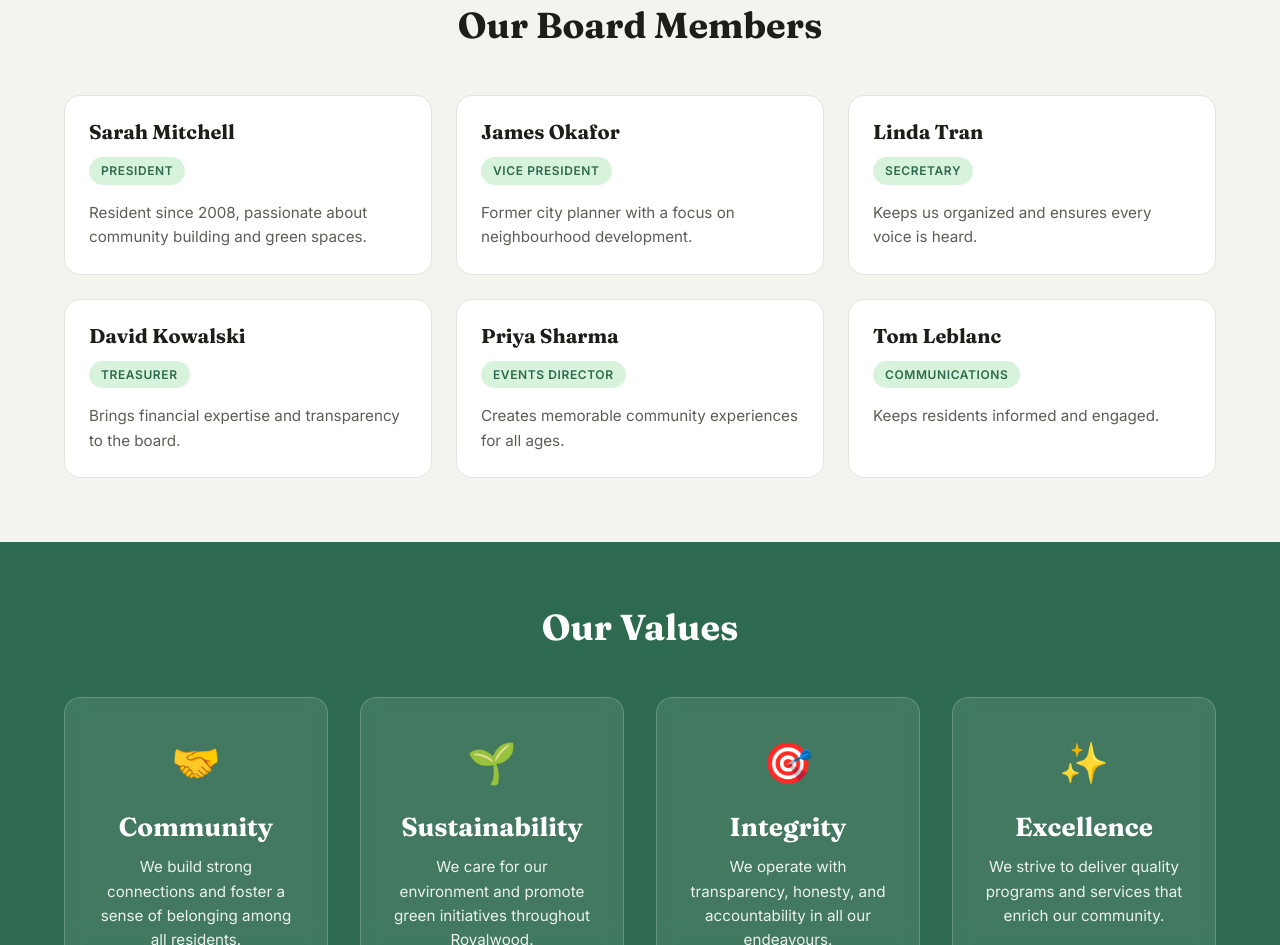
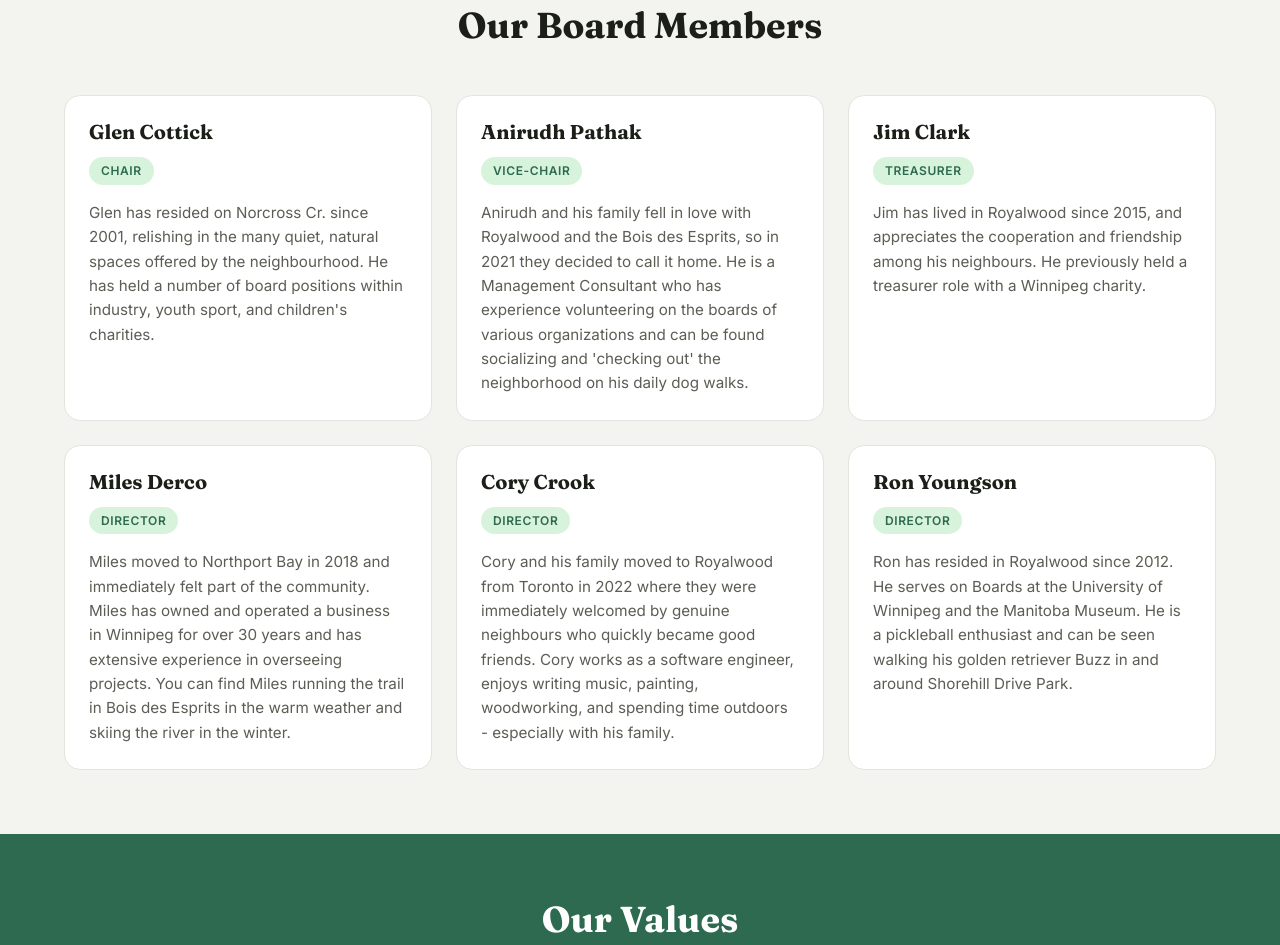
Before and after one commit to Royalwood-NA/website, an Astro site: page /about in a window 1280 px wide. Shown: the part 960-1905 px from the top of the page. Built offline with nearby package versions, Linux system fonts and the light colour scheme; Astro itself is replaced by a stand-in of ours.

Commit message:
adds board members content collections

```diff
--- a/src/content.config.ts
+++ b/src/content.config.ts
@@ -1,46 +1,59 @@
-import { defineCollection, z } from 'astro:content';
-import { glob } from 'astro/loaders';
+import { defineCollection } from "astro:content";
+import { z } from "astro/zod";
+import { file, glob } from "astro/loaders";
 
 const blog = defineCollection({
-  loader: glob({ pattern: '**/*.{md,mdx}', base: './src/content/blog' }),
+  loader: glob({ pattern: "**/*.{md,mdx}", base: "./src/content/blog" }),
   schema: z.object({
-    title:       z.string(),
+    title: z.string(),
     description: z.string(),
-    pubDate:     z.coerce.date(),
+    pubDate: z.coerce.date(),
     updatedDate: z.coerce.date().optional(),
-    author:      z.string().default('RNA Board'),
-    category:    z.string().optional(),
-    image:       z.string().optional(),
-    draft:       z.boolean().default(false),
+    author: z.string().default("RNA Board"),
+    category: z.string().optional(),
+    image: z.string().optional(),
+    draft: z.boolean().default(false),
   }),
 });
 
 const events = defineCollection({
-  loader: glob({ pattern: '**/*.{md,mdx}', base: './src/content/events' }),
+  loader: glob({ pattern: "**/*.{md,mdx}", base: "./src/content/events" }),
   schema: z.object({
-    title:        z.string(),
-    description:  z.string(),
-    eventDate:    z.coerce.date(),
-    endDate:      z.coerce.date().optional(),
-    location:     z.string(),
-    address:      z.string().optional(),
-    category:     z.enum(['community', 'meeting', 'social', 'cleanup', 'sport', 'other']).default('community'),
-    image:        z.string().optional(),
+    title: z.string(),
+    description: z.string(),
+    eventDate: z.coerce.date(),
+    endDate: z.coerce.date().optional(),
+    location: z.string(),
+    address: z.string().optional(),
+    category: z
+      .enum(["community", "meeting", "social", "cleanup", "sport", "other"])
+      .default("community"),
+    image: z.string().optional(),
     registration: z.string().optional(),
-    draft:        z.boolean().default(false),
+    draft: z.boolean().default(false),
   }),
 });
 
 const resources = defineCollection({
-  loader: glob({ pattern: '**/*.{md,mdx}', base: './src/content/resources' }),
+  loader: glob({ pattern: "**/*.{md,mdx}", base: "./src/content/resources" }),
   schema: z.object({
-    title:       z.string(),
+    title: z.string(),
     description: z.string(),
-    section:     z.string(),
-    order:       z.number().default(99),
+    section: z.string(),
+    order: z.number().default(99),
     updatedDate: z.coerce.date().optional(),
-    draft:       z.boolean().default(false),
+    draft: z.boolean().default(false),
   }),
 });
 
-export const collections = { blog, events, resources };
+const boardMembers = defineCollection({
+  loader: file("src/data/boardMembers.json"),
+  schema: z.object({
+    id: z.string(),
+    name: z.string(),
+    role: z.string(),
+    bio: z.string(),
+  }),
+});
+
+export const collections = { blog, events, resources, boardMembers };
--- /dev/null
+++ b/src/data/boardMembers.json
@@ -0,0 +1,38 @@
+[
+  {
+    "id": "0",
+    "name": "Glen Cottick",
+    "role": "Chair",
+    "bio": "Glen has resided on Norcross Cr. since 2001, relishing in the many quiet, natural spaces offered by the neighbourhood.  He has held a number of board positions within industry, youth sport, and children's charities."
+  },
+  {
+    "id": "1",
+    "name": "Anirudh Pathak",
+    "role": "Vice-Chair",
+    "bio": "Anirudh and his family fell in love with Royalwood and the Bois des Esprits, so in 2021 they decided to call it home. He is a Management Consultant who has experience volunteering on the boards of various organizations and can be found socializing and 'checking out' the neighborhood on his daily dog walks."
+  },
+  {
+    "id": "2",
+    "name": "Jim Clark",
+    "role": "Treasurer",
+    "bio": "Jim has lived in Royalwood since 2015, and appreciates the cooperation and friendship among his neighbours. He previously held a treasurer role with a Winnipeg charity."
+  },
+  {
+    "id": "3",
+    "name": "Miles Derco",
+    "role": "Director",
+    "bio": "Miles moved to Northport Bay in 2018 and immediately felt part of the community.   Miles has owned and operated a business in Winnipeg for over 30 years and has extensive experience in overseeing projects.  You can find Miles running the trail in Bois des Esprits in the warm weather and skiing the river in the winter."
+  },
+  {
+    "id": "4",
+    "name": "Cory Crook",
+    "role": "Director",
+    "bio": "Cory and his family moved to Royalwood from Toronto in 2022 where they were immediately welcomed by genuine neighbours who quickly became good friends. Cory works as a software engineer, enjoys writing music, painting, woodworking, and spending time outdoors - especially with his family."
+  },
+  {
+    "id": "5",
+    "name": "Ron Youngson",
+    "role": "Director",
+    "bio": "Ron has resided in Royalwood since 2012. He serves on Boards at the University of Winnipeg and the Manitoba Museum. He is a pickleball enthusiast and can be seen walking his golden retriever Buzz in and around Shorehill Drive Park."
+  }
+]
--- a/src/pages/about.astro
+++ b/src/pages/about.astro
@@ -1,42 +1,12 @@
 ---
 import BaseLayout from "../layouts/BaseLayout.astro";
+import { getCollection } from "astro:content";
 
 const pageTitle = "About";
 const pageDescription =
   "Learn about the Royalwood Neighbourhood Association, our mission, values, and board members.";
 
-const boardMembers = [
-  {
-    name: "Sarah Mitchell",
-    role: "President",
-    bio: "Resident since 2008, passionate about community building and green spaces.",
-  },
-  {
-    name: "James Okafor",
-    role: "Vice President",
-    bio: "Former city planner with a focus on neighbourhood development.",
-  },
-  {
-    name: "Linda Tran",
-    role: "Secretary",
-    bio: "Keeps us organized and ensures every voice is heard.",
-  },
-  {
-    name: "David Kowalski",
-    role: "Treasurer",
-    bio: "Brings financial expertise and transparency to the board.",
-  },
-  {
-    name: "Priya Sharma",
-    role: "Events Director",
-    bio: "Creates memorable community experiences for all ages.",
-  },
-  {
-    name: "Tom Leblanc",
-    role: "Communications",
-    bio: "Keeps residents informed and engaged.",
-  },
-];
+const boardMembers = await getCollection("boardMembers");
 
 const values = [
   {
@@ -141,7 +111,7 @@ const values = [
       </h2>
       <div class="grid-3">
         {
-          boardMembers.map((member) => (
+          boardMembers.map(({ data: member }) => (
             <div class="card">
               <div class="card__body">
                 <h3 class="member-name">{member.name}</h3>
--- a/tsconfig.json
+++ b/tsconfig.json
@@ -1,5 +1,9 @@
 {
   "extends": "astro/tsconfigs/strict",
   "include": [".astro/types.d.ts", "**/*"],
-  "exclude": ["dist"]
+  "exclude": ["dist"],
+  "compilerOptions": {
+    "strictNullChecks": true,
+    "allowJs": true
+  }
 }
```
Also changed, not shown: src/pages/index.astro (+4 -3 lines).
